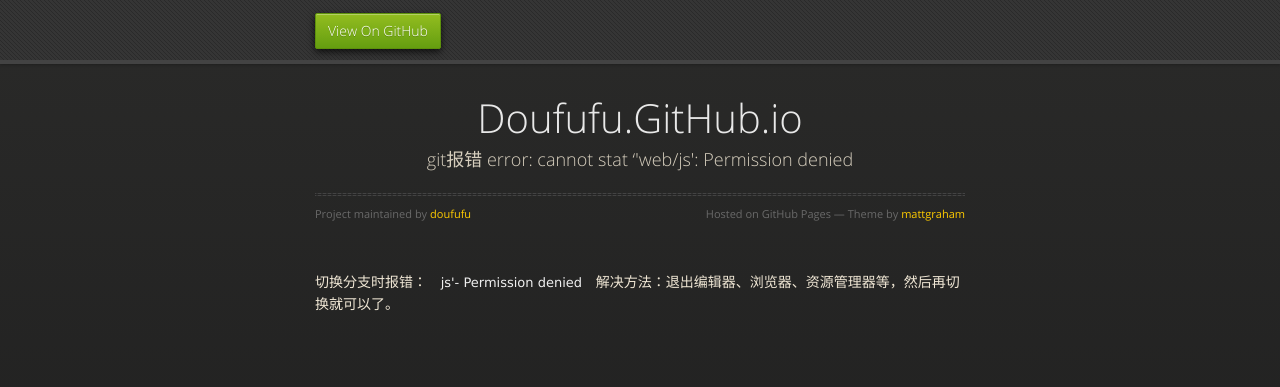
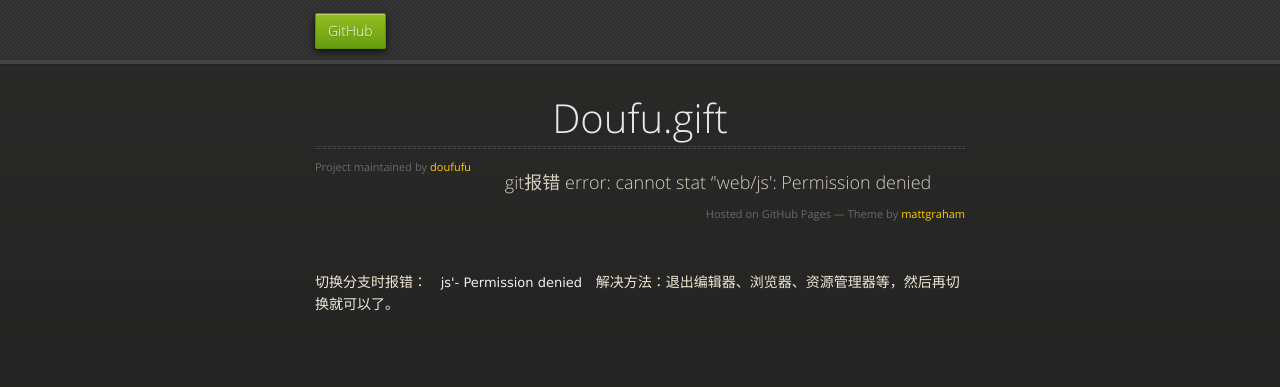
Before and after one commit to doufufu/doufufu.github.io, a plain HTML site: page index.html in a window 1280 px wide. Drawn offline with nearby package versions, Linux system fonts and the light colour scheme.

Commit message:
Update index.html

```diff
--- a/index.html
+++ b/index.html
@@ -3,7 +3,7 @@
   <head>
     <meta charset="utf-8">
     <meta http-equiv="X-UA-Compatible" content="chrome=1">
-    <title>Doufufu.GitHub.io by doufufu</title>
+    <title>Doufu.gift</title>
     <link rel="stylesheet" href="stylesheets/styles.css">
     <link rel="stylesheet" href="stylesheets/github-dark.css">
     <script src="https://ajax.googleapis.com/ajax/libs/jquery/1.7.1/jquery.min.js"></script>
@@ -20,7 +20,7 @@
   <body>
       <div id="header">
         <nav>
-          <li class="fork"><a href="https://github.com/doufufu">View On GitHub</a></li>
+          <li class="fork"><a href="https://github.com/doufufu">GitHub</a></li>
         </nav>
       </div><!-- end header -->
 
@@ -28,10 +28,10 @@
 
       <section>
         <div id="title">
-          <h1>Doufufu.GitHub.io</h1>
-          <p>git报错 error: cannot stat ‘&#39;web/js&#39;: Permission denied</p>
+          <h1>Doufu.gift</h1>
           <hr>
           <span class="credits left">Project maintained by <a href="https://github.com/doufufu">doufufu</a></span>
+           <p>git报错 error: cannot stat ‘&#39;web/js&#39;: Permission denied</p>
           <span class="credits right">Hosted on GitHub Pages &mdash; Theme by <a href="https://twitter.com/michigangraham">mattgraham</a></span>
         </div>
 
```
